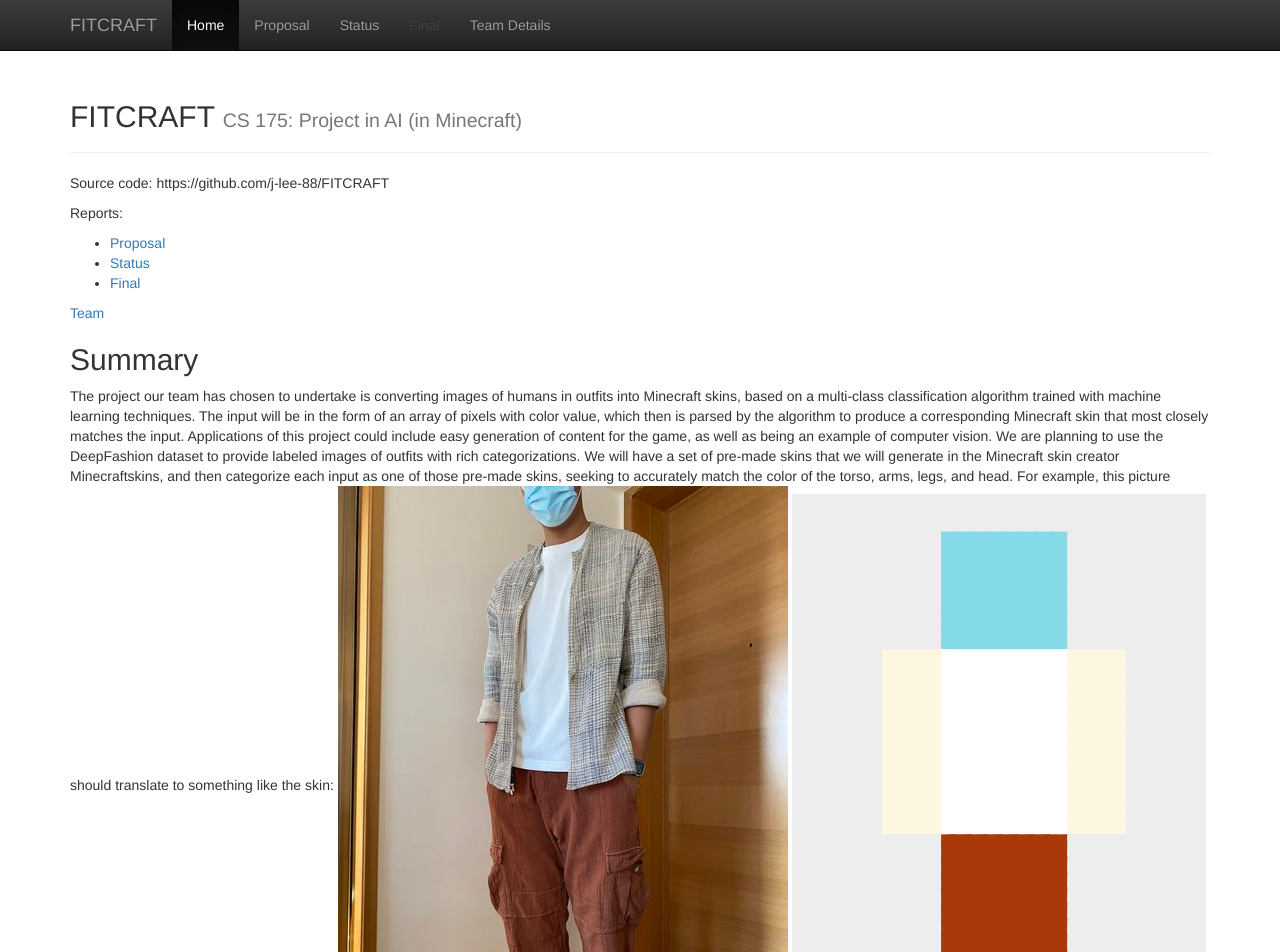
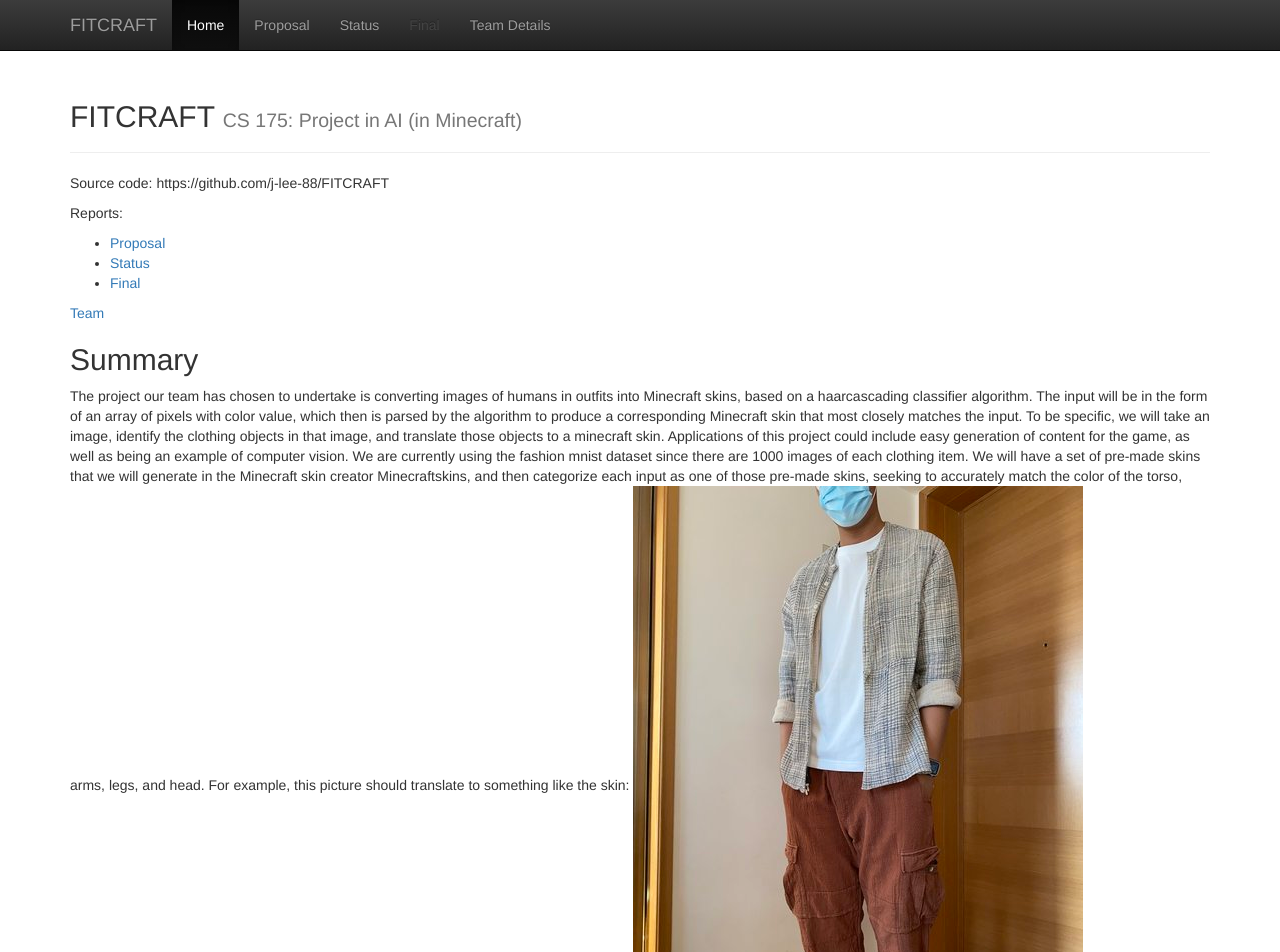
Before and after one commit to j-lee-88/FITCRAFT, a Jekyll site: the page built from docs/index.md, in a window 1280 px wide and 1400 px high. Shown: the top 952 px of the window. Built offline with Jekyll 4.4.1, drawn with Linux system fonts in a browser that asks for light colours; some of the changed text lies outside the part shown.

Commit message:
Update index.md

```diff
--- a/docs/index.md
+++ b/docs/index.md
@@ -14,11 +14,16 @@
 [Team](team.html)
 
 ## Summary
-The project our team has chosen to undertake is converting images of humans in outfits into Minecraft skins, based on a multi-class classification algorithm trained with machine learning techniques. The input will be in the form of an array of pixels with color value, which then is parsed by the algorithm to produce a corresponding Minecraft skin that most closely matches the input. Applications of this project could include easy generation of content for the game, as well as being an example of computer vision. We are planning to use the DeepFashion dataset to provide labeled images of outfits with rich categorizations. We will have a set of pre-made skins that we will generate in the Minecraft skin creator Minecraftskins, and then categorize each input as one of those pre-made skins, seeking to accurately match the color of the torso, arms, legs, and head. For example, this picture should translate to something like the skin:
+The project our team has chosen to undertake is converting images of humans in outfits into Minecraft skins, based on a haarcascading classifier algorithm. The input will be in the form of an array of pixels with color value, which then is parsed by the algorithm to produce a corresponding Minecraft skin that most closely matches the input. To be specific, we will take an image, identify the clothing objects in that image, and translate those objects to a minecraft skin. Applications of this project could include easy generation of content for the game, as well as being an example of computer vision. We are currently using the fashion mnist dataset since there are 1000 images of each clothing item. We will have a set of pre-made skins that we will generate in the Minecraft skin creator Minecraftskins, and then categorize each input as one of those pre-made skins, seeking to accurately match the color of the torso, arms, legs, and head. For example, this picture should translate to something like the skin:
 ![Simple Goal Image](https://github.com/j-lee-88/FITCRAFT/blob/main/goal%20img1.jpg)
 ![Simple Goal Minecraft Skin](https://github.com/j-lee-88/FITCRAFT/blob/main/goal%20img2.png)
 
-![Mockup of Final Minecraft Skin For RGB T-Shirts](https://imgur.com/a/kca4mBk)
+![Mockup of Final Minecraft Skin For RGB T-Shirts](https://github.com/j-lee-88/FITCRAFT/blob/main/docimg/bluelayout.png)
+![Mockup of Final Minecraft Skin For RGB T-Shirts](https://github.com/j-lee-88/FITCRAFT/blob/main/docimg/bluelayoutshirt.png)
+![Mockup of Final Minecraft Skin For RGB T-Shirts](https://github.com/j-lee-88/FITCRAFT/blob/main/docimg/greenlayout.png)
+![Mockup of Final Minecraft Skin For RGB T-Shirts](https://github.com/j-lee-88/FITCRAFT/blob/main/docimg/greenlayoutshirt.png)
+![Mockup of Final Minecraft Skin For RGB T-Shirts](https://github.com/j-lee-88/FITCRAFT/blob/main/docimg/redlayout.png)
+![Mockup of Final Minecraft Skin For RGB T-Shirts](https://github.com/j-lee-88/FITCRAFT/blob/main/docimg/redlayoutshirt.png)
 
 ## Team Members
 Justin Lee
@@ -26,8 +31,5 @@
 
 ## Relevant Material
 - [OpenCV Haar-Cascade documentation](https://docs.opencv.org/3.4/db/d28/tutorial_cascade_classifier.html)
-=======
-The project our team has chosen to undertake is converting images of humans in outfits into Minecraft skins, based on a haarcascading classifier algorithm. The input will be in the form of an array of pixels with color value, which then is parsed by the algorithm to produce a corresponding Minecraft skin that most closely matches the input. To be specific, we will take an image, identify the clothing objects in that image, and translate those objects to a minecraft skin. Applications of this project could include easy generation of content for the game, as well as being an example of computer vision. We are currently using the fashion mnist dataset since there are 1000 images of each clothing item. We will have a set of pre-made skins that we will generate in the Minecraft skin creator Minecraftskins, and then categorize each input as one of those pre-made skins, seeking to accurately match the color of the torso, arms, legs, and head. For example, this picture should translate to something like the skin:
-![Goal Image](https://github.com/j-lee-88/FITCRAFT/blob/main/goal%20img1.jpg)
-![Goal Minecraft Skin](https://github.com/j-lee-88/FITCRAFT/blob/main/goal%20img2.png)
+
 >>>>>>> 13dd6d1ed85aad13f306c42448a07f9a8d7ca237
```
